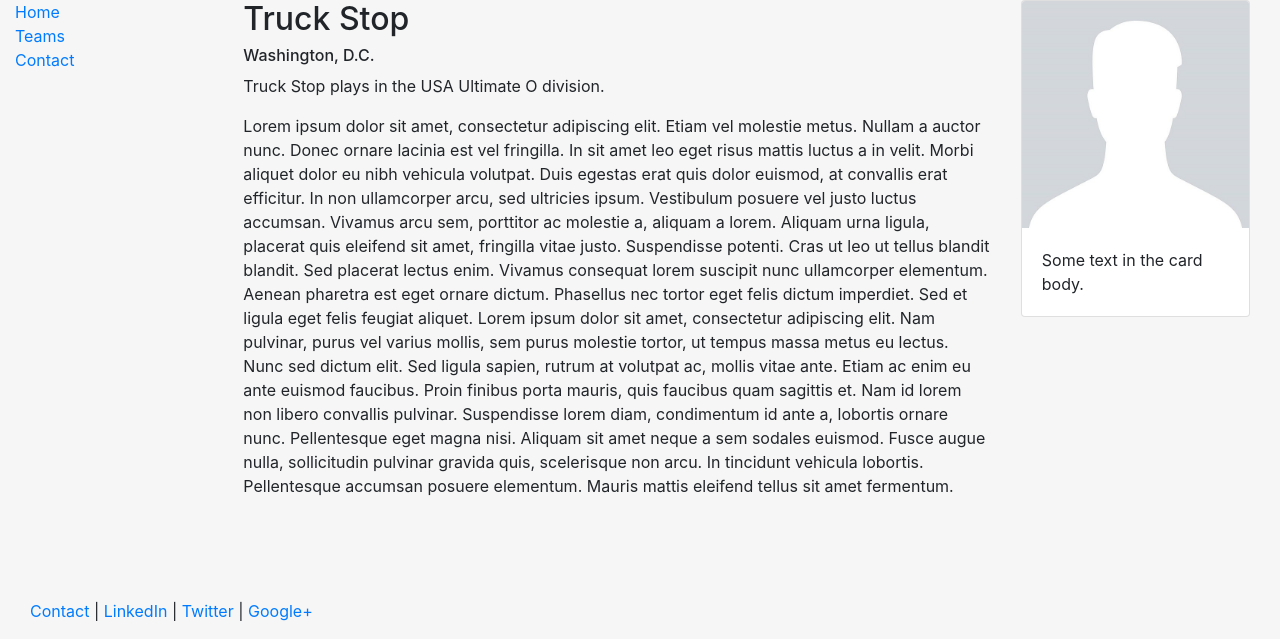
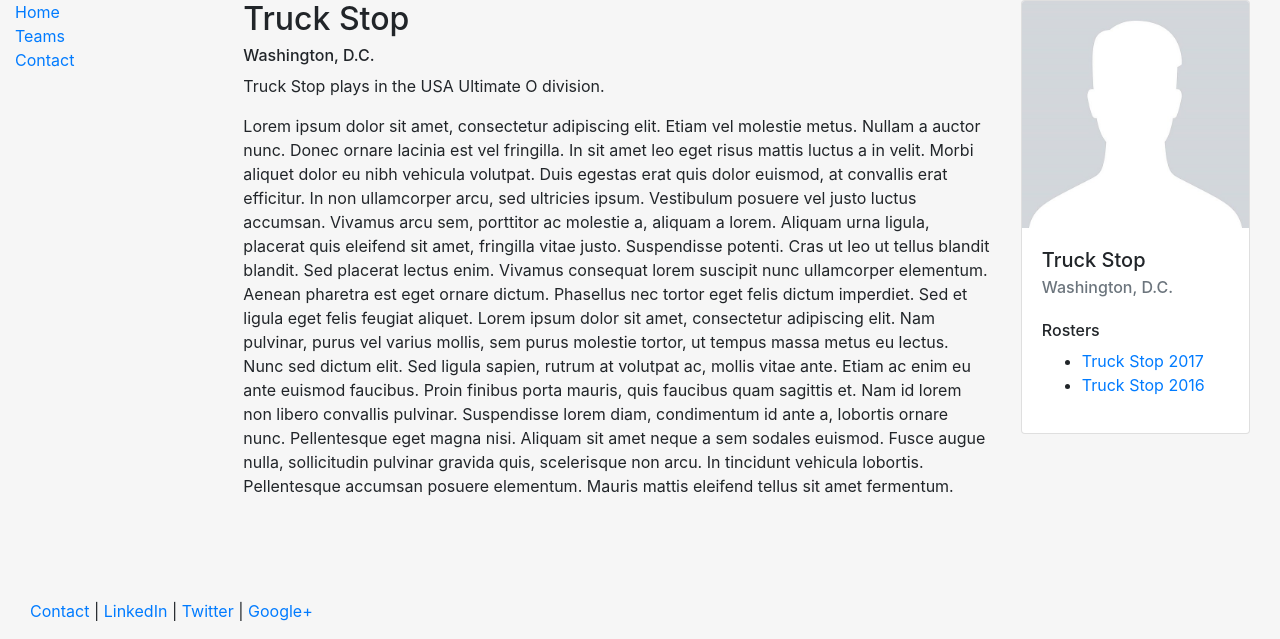
Before and after one commit to DersJ/checkscore_django, a Django app: page /teams/1/ in a window 1280 px wide. Shown: the part 161-800 px from the top of the page. Run offline with Django 3.2, Linux system fonts and the light colour scheme; data comes from the database, SQL or seed files in the repository; both versions use the stored data as it was after the commit; some libraries are stand-ins or nearby versions.

Commit message:
team pages link to rosters now

```diff
--- a/mysite/teams/templates/teams/roster_detail.html
+++ b/mysite/teams/templates/teams/roster_detail.html
@@ -3,7 +3,7 @@
 
 
 {% block content %}
-<h2>{{roster}}</h2>
+<h2><a href="/teams/{{ roster.associated_team.id }}/" >{{roster}}</a></h2>
 <div class="row">
 <div class="col-sm-6">
 
--- a/mysite/teams/templates/teams/team_detail.html
+++ b/mysite/teams/templates/teams/team_detail.html
@@ -18,7 +18,15 @@ Sed et ligula eget felis feugiat aliquet. Lorem ipsum dolor sit amet, consectetu
 		<div class="card">
 			<img class="card-img-top" src="{% static 'img/default.jpg' %}">
 			<div class="card-body">
-				Some text in the card body.
+				<h5 class="card-title">{{team.name}}</h5>
+				<h6 class="card-subtitle text-muted">{{team.city}}</h6>
+				<br>
+				<h6> Rosters </h6>
+				<ul>
+					{% for roster in team.rosters.all %}
+					<li><a href="/teams/rosters/{{ roster.id }}/" >{{roster}}</a></li>
+					{% endfor %}
+				</ul>
 			</div>
 		</div>
 	</div>
```
Also changed, not shown: mysite/db.sqlite3.
